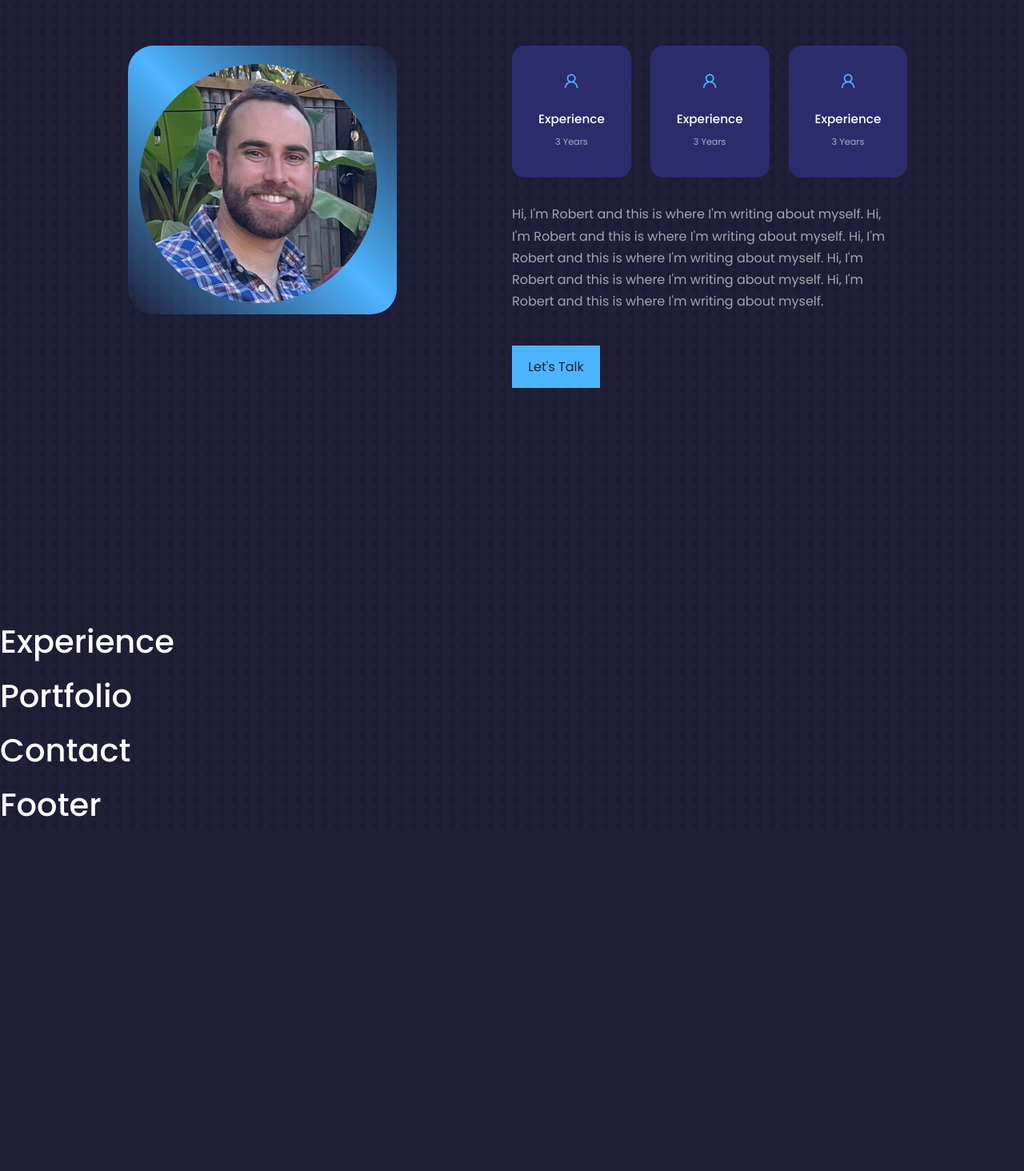
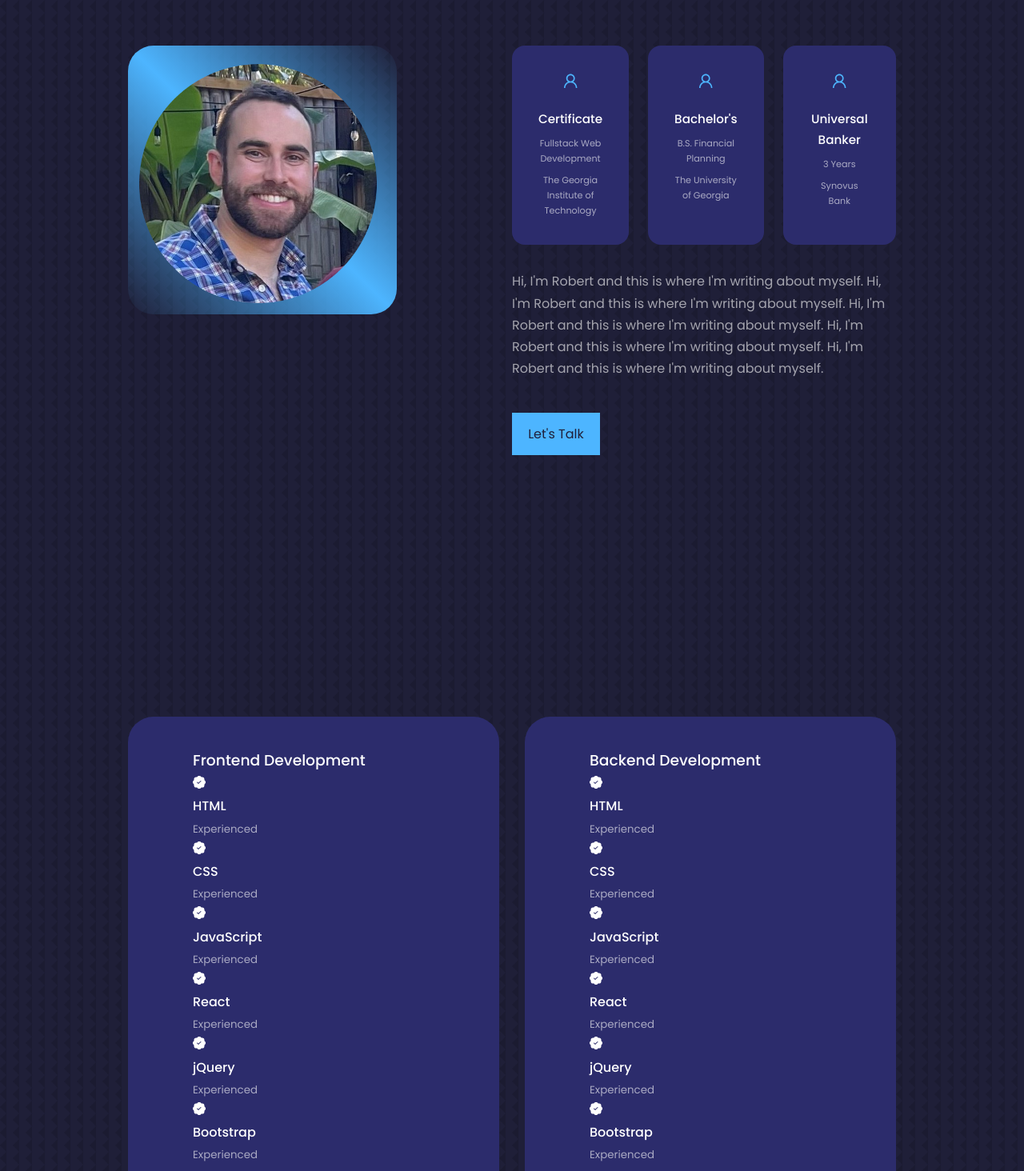
Before and after one commit to sherb93/React-Portfolio, a React (Create React App) app: page / in a window 1280 px wide. Shown: the part 960-2424 px from the top of the page at 80% size. Before the commit the page ends 2000 px from the top, so only its background shows below. Built offline with nearby package versions, Linux system fonts and the light colour scheme.

Commit message:
experience html

```diff
--- a/src/components/About/About.js
+++ b/src/components/About/About.js
@@ -19,18 +19,21 @@
                     <div className="about__cards">
                         <article className="about__card">
                             <AiOutlineUser className="about__icon" />
-                            <h5>Experience</h5>
-                            <small>3 Years</small>
+                            <h5>Certificate</h5>
+                            <small>Fullstack Web Development</small>
+                            <small>The Georgia Institute of Technology</small>
                         </article>
                         <article className="about__card">
                             <AiOutlineUser className="about__icon" />
-                            <h5>Experience</h5>
-                            <small>3 Years</small>
+                            <h5>Bachelor's</h5>
+                            <small>B.S. Financial Planning</small>
+                            <small>The University of Georgia</small>
                         </article>
                         <article className="about__card">
                             <AiOutlineUser className="about__icon" />
-                            <h5>Experience</h5>
+                            <h5>Universal Banker</h5>
                             <small>3 Years</small>
+                            <small>Synovus Bank</small>
                         </article>
                     </div>
 
--- a/src/components/About/about.css
+++ b/src/components/About/about.css
@@ -62,6 +62,8 @@
 }
 
 .about__card small {
+    display: block;
+    margin-top: 0.5rem;
     font-size: 0.7rem;
     color: var(--color-light);
 }
--- a/src/components/Experience/Experience.js
+++ b/src/components/Experience/Experience.js
@@ -1,9 +1,86 @@
 import React from 'react';
+import {BsPatchCheckFill} from 'react-icons/bs'
 import './experience.css';
 
 function Experience() {
     return (
-        <h1>Experience</h1>
+        <section id="experience">
+            <h5></h5>
+            <h2></h2>
+
+            <div className="container experience__container">
+                <div className="experience__frontend">
+                    <h3>Frontend Development</h3>
+                    <div className="experience__content">
+                        <article className="experience__details">
+                            <BsPatchCheckFill />
+                            <h4>HTML</h4>
+                            <small className="text-light">Experienced</small>
+                        </article>
+                        <article className="experience__details">
+                            <BsPatchCheckFill />
+                            <h4>CSS</h4>
+                            <small className="text-light">Experienced</small>
+                        </article>
+                        <article className="experience__details">
+                            <BsPatchCheckFill />
+                            <h4>JavaScript</h4>
+                            <small className="text-light">Experienced</small>
+                        </article>
+                        <article className="experience__details">
+                            <BsPatchCheckFill />
+                            <h4>React</h4>
+                            <small className="text-light">Experienced</small>
+                        </article>
+                        <article className="experience__details">
+                            <BsPatchCheckFill />
+                            <h4>jQuery</h4>
+                            <small className="text-light">Experienced</small>
+                        </article>
+                        <article className="experience__details">
+                            <BsPatchCheckFill />
+                            <h4>Bootstrap</h4>
+                            <small className="text-light">Experienced</small>
+                        </article>
+                    </div>
+                </div>
+                <div className="experience__backend">
+                    <h3>Backend Development</h3>
+                    <div className="experience__content">
+                        <article className="experience__details">
+                            <BsPatchCheckFill />
+                            <h4>HTML</h4>
+                            <small className="text-light">Experienced</small>
+                        </article>
+                        <article className="experience__details">
+                            <BsPatchCheckFill />
+                            <h4>CSS</h4>
+                            <small className="text-light">Experienced</small>
+                        </article>
+                        <article className="experience__details">
+                            <BsPatchCheckFill />
+                            <h4>JavaScript</h4>
+                            <small className="text-light">Experienced</small>
+                        </article>
+                        <article className="experience__details">
+                            <BsPatchCheckFill />
+                            <h4>React</h4>
+                            <small className="text-light">Experienced</small>
+                        </article>
+                        <article className="experience__details">
+                            <BsPatchCheckFill />
+                            <h4>jQuery</h4>
+                            <small className="text-light">Experienced</small>
+                        </article>
+                        <article className="experience__details">
+                            <BsPatchCheckFill />
+                            <h4>Bootstrap</h4>
+                            <small className="text-light">Experienced</small>
+                        </article>
+                    </div>
+                </div>
+            </div>
+        </section>
     );
 }
 
--- a/src/components/Experience/experience.css
+++ b/src/components/Experience/experience.css
@@ -0,0 +1,19 @@
+.experience__container {
+    display: grid;
+    grid-template-columns: 1fr 1fr;
+    gap: 2rem;
+}
+
+.experience__container > div {
+    background: var(--color-bg-variant);
+    padding: 2.4rem 5rem;
+    border-radius: 2rem;
+    border: 1px solid transparent;
+    transition: var(--transition)
+}
+
+.experience__container > div:hover {
+    background: transparent;
+    border-color: var(--color-primary-variant);
+    cursor: default;
+}
--- a/src/components/Header/Header.js
+++ b/src/components/Header/Header.js
@@ -6,7 +6,7 @@
 
 function Header() {
     return (
-        <header>
+        <header id="home">
             <div className="container header__container">
                 <h5>Hello</h5>
                 <h1>Robert Slocumbe</h1>
```
